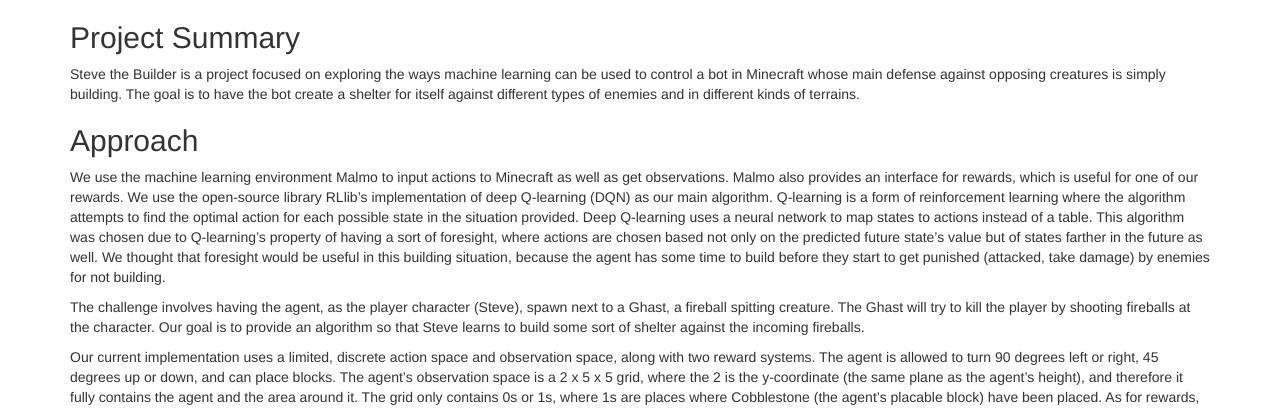
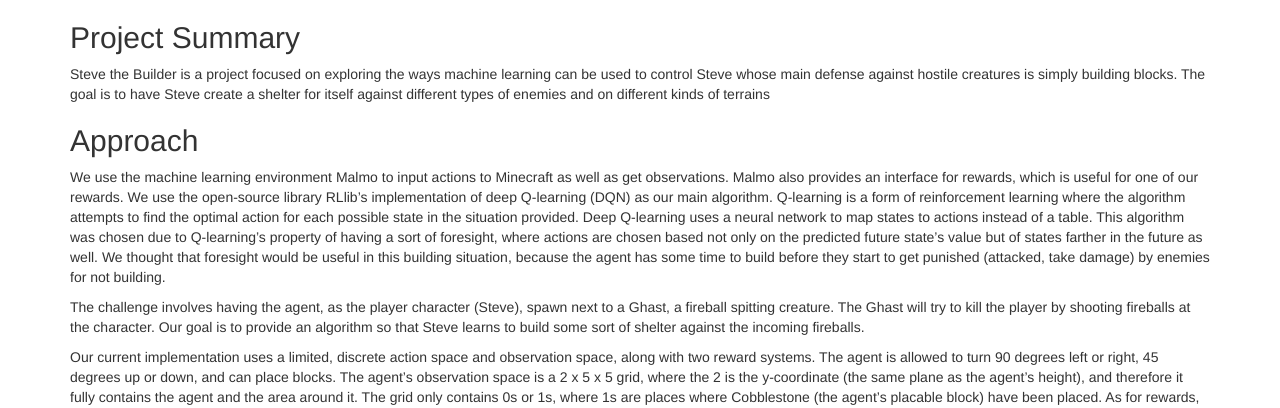
Before and after one commit to Timmichi/Steve-The-Builder, a Jekyll site: the page built from docs/status.md, in a window 1280 px wide and 900 px high, cut to the strip 492-900 px from the top of the window. Built offline with Jekyll 4.4.1, drawn with Linux system fonts in a browser that asks for light colours.

Commit message:
Update status.md

```diff
--- a/docs/status.md
+++ b/docs/status.md
@@ -5,7 +5,7 @@
 <iframe width="560" height="315" src="https://www.youtube.com/embed/XmGZCoGnQZI" title="YouTube video player" frameborder="0" allow="accelerometer; autoplay; clipboard-write; encrypted-media; gyroscope; picture-in-picture" allowfullscreen></iframe>
 
 ## Project Summary
-Steve the Builder is a project focused on exploring the ways machine learning can be used to control a bot in Minecraft whose main defense against opposing creatures is simply building. The goal is to have the bot create a shelter for itself against different types of enemies and in different kinds of terrains.
+Steve the Builder is a project focused on exploring the ways machine learning can be used to control Steve whose main defense against hostile creatures is simply building blocks. The goal is to have Steve create a shelter for itself against different types of enemies and on different kinds of terrains
 
 ## Approach
 We use the machine learning environment Malmo to input actions to Minecraft as well as get observations. Malmo also provides an interface for rewards, which is useful for one of our rewards. We use the open-source library RLlib's implementation of deep Q-learning (DQN) as our main algorithm. Q-learning is a form of reinforcement learning where the algorithm attempts to find the optimal action for each possible state in the situation provided. Deep Q-learning uses a neural network to map states to actions instead of a table. This algorithm was chosen due to Q-learning's property of having a sort of foresight, where actions are chosen based not only on the predicted future state's value but of states farther in the future as well. We thought that foresight would be useful in this building situation, because the agent has some time to build before they start to get punished (attacked, take damage) by enemies for not building.
```
